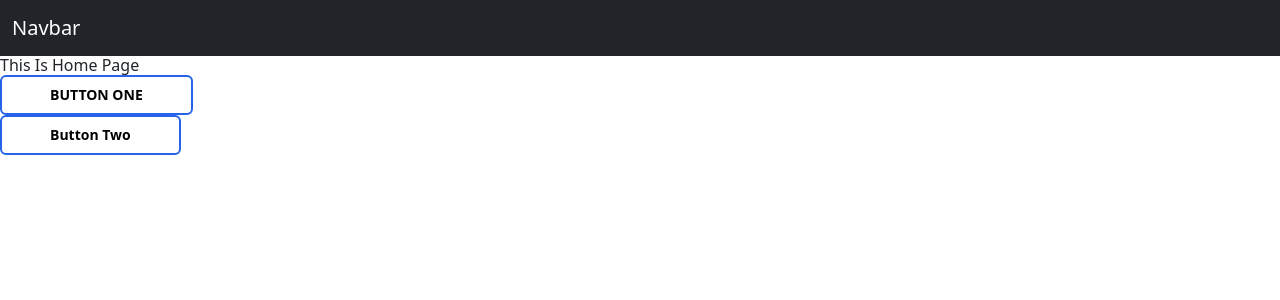
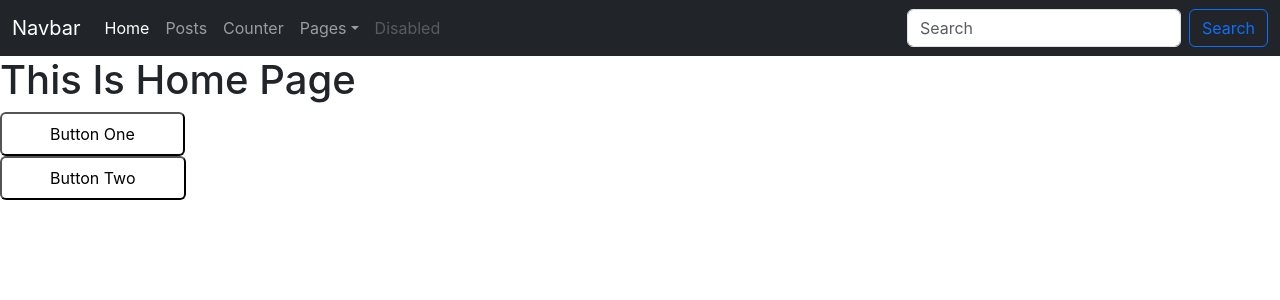
Before and after one commit to omnandurkar/React-Practice-2, a React (Create React App) app: page / in a window 1280 px wide. Shown: the top 300 px of the page. Built offline with nearby package versions, Linux system fonts and the light colour scheme.

Commit message:
Revert "Added Tailwind"
This reverts commit 72c267ae80e1cff54749df959e77bff6a057d2aa.

```diff
--- a/package.json
+++ b/package.json
@@ -36,8 +36,5 @@
       "last 1 firefox version",
       "last 1 safari version"
     ]
-  },
-  "devDependencies": {
-    "tailwindcss": "^3.4.1"
   }
 }
--- a/src/index.css
+++ b/src/index.css
@@ -1,3 +1,13 @@
-@tailwind base;
-@tailwind components;
-@tailwind utilities;
+body {
+  margin: 0;
+  font-family: -apple-system, BlinkMacSystemFont, 'Segoe UI', 'Roboto', 'Oxygen',
+    'Ubuntu', 'Cantarell', 'Fira Sans', 'Droid Sans', 'Helvetica Neue',
+    sans-serif;
+  -webkit-font-smoothing: antialiased;
+  -moz-osx-font-smoothing: grayscale;
+}
+
+code {
+  font-family: source-code-pro, Menlo, Monaco, Consolas, 'Courier New',
+    monospace;
+}
--- a/tailwind.config.js
+++ /dev/null
@@ -1,10 +0,0 @@
-/** @type {import('tailwindcss').Config} */
-module.exports = {
-  content: [
-    "./src/**/*.{js,jsx,ts,tsx}",
-  ],
-  theme: {
-    extend: {},
-  },
-  plugins: [],
-}
```
Also changed, not shown: 1 other file (tests, documents, lock files or other folders).
